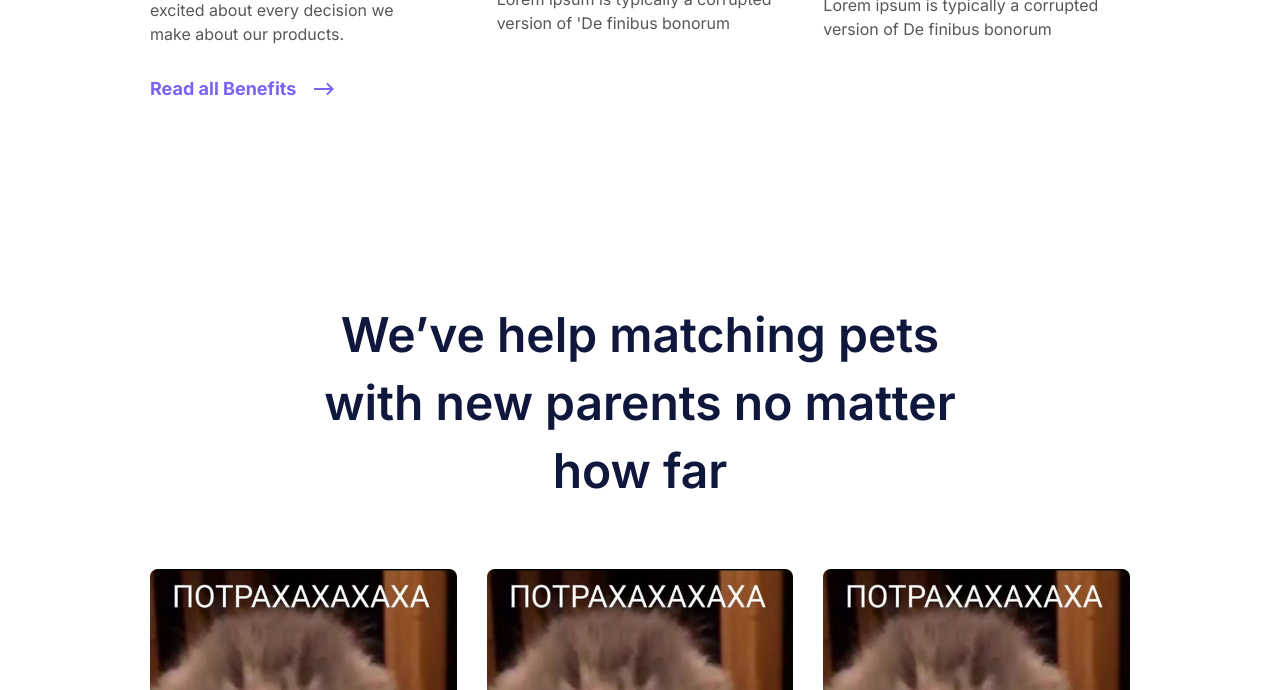
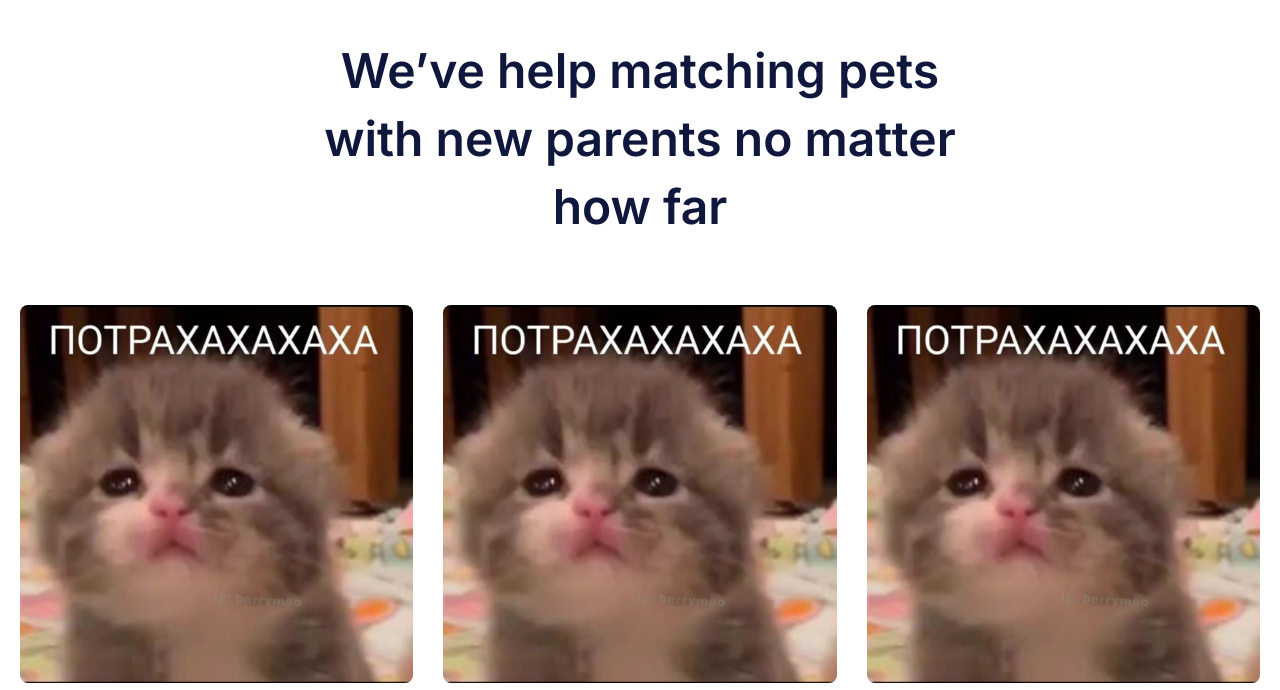
Before and after one commit to za81pak/pet-clinic, a plain HTML site: page index.html in a window 1280 px wide. Shown: the part 1065-1755 px from the top of the page. Drawn offline with nearby package versions, Linux system fonts and the light colour scheme.

Commit message:
додеп

```diff
--- a/assets/styles/base/utils.css
+++ b/assets/styles/base/utils.css
@@ -1,5 +1,7 @@
 .container {
-    padding: 100px 150px;
+    padding: 20px 20px;
+    margin-inline: auto;
+    max-width: 1400px;
 }
 @media screen and (max-width: 768.98px) {
     .container {
```
